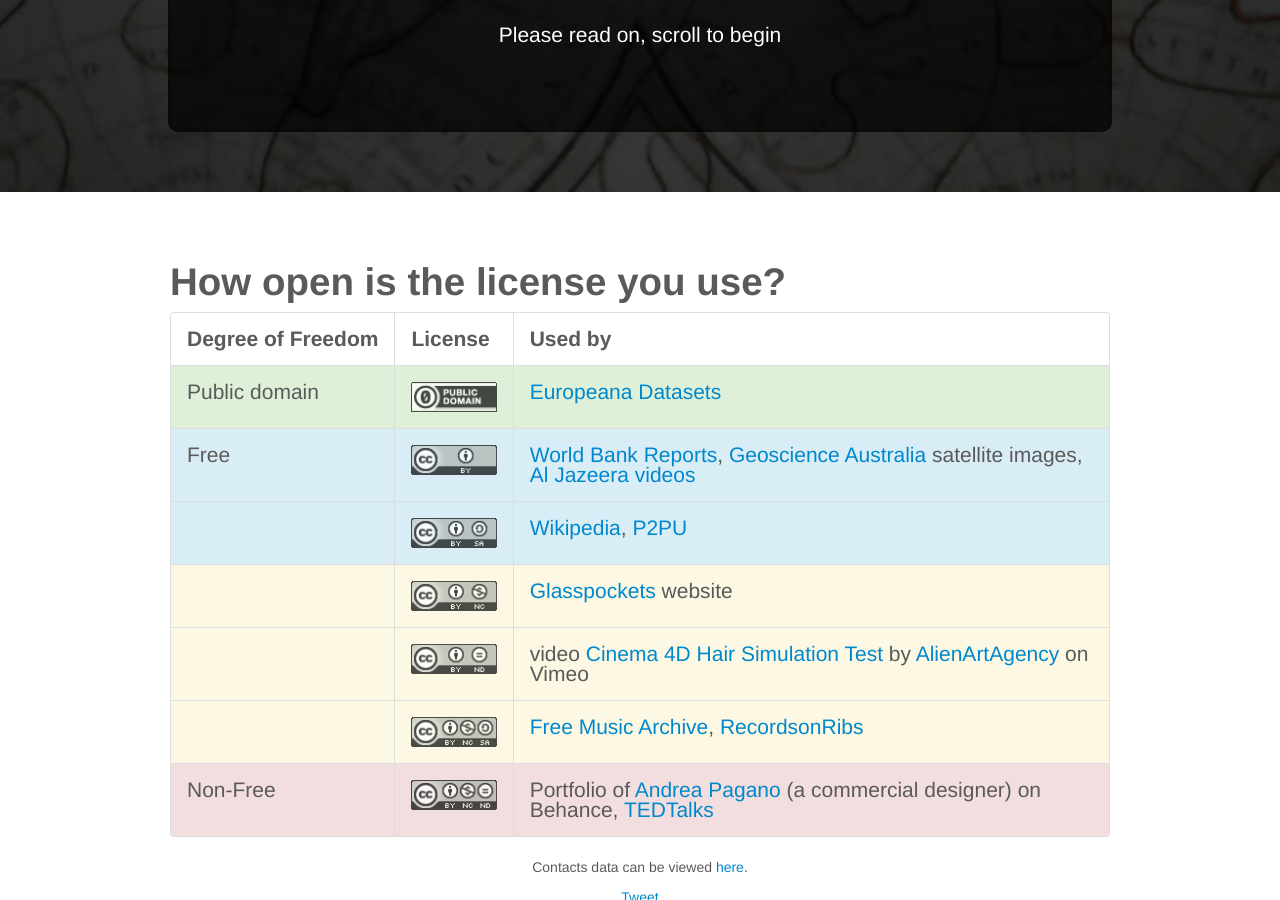
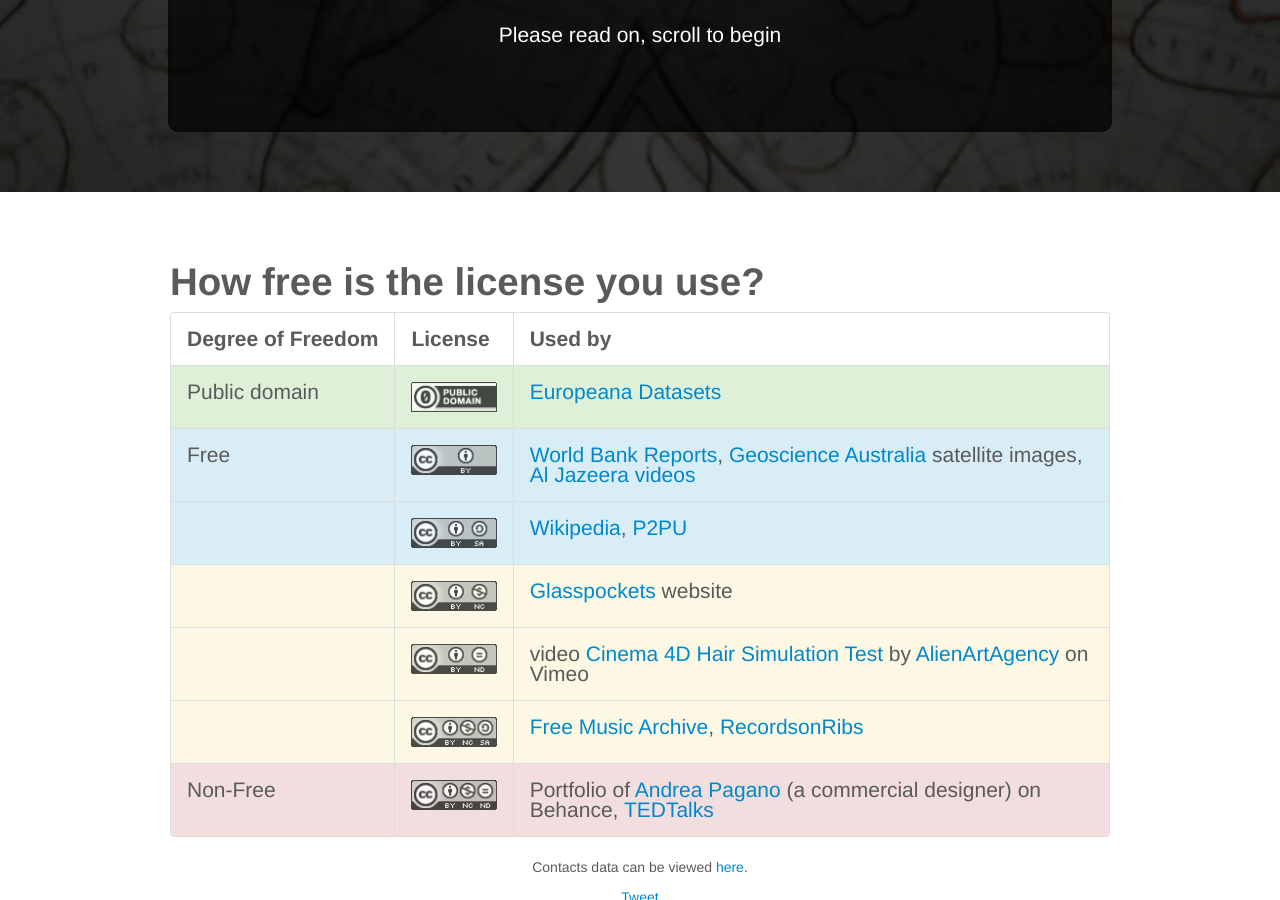
Before and after one commit to christopheradams/cc10, a Jekyll site: the page built from _posts/2012-12-11-how-open-is-the-license.html, in a window 1280 px wide and 900 px high, scrolled down 768 px. Built offline with Jekyll 4.4.1, drawn with Linux system fonts in a browser that asks for light colours; nearby versions of some CDN libraries; comment, search, counter and statistics services are not loaded.

Commit message:
s/open/free/g

```diff
--- a/_posts/2012-12-11-how-open-is-the-license.html
+++ b/_posts/2012-12-11-how-open-is-the-license.html
@@ -3,7 +3,7 @@
 layout: post
 ---
 
-<h1>How open is the license you use?</h1>
+<h1>How free is the license you use?</h1>
 
 <table class="table table-bordered table-hover" id="licenses">
 
```
